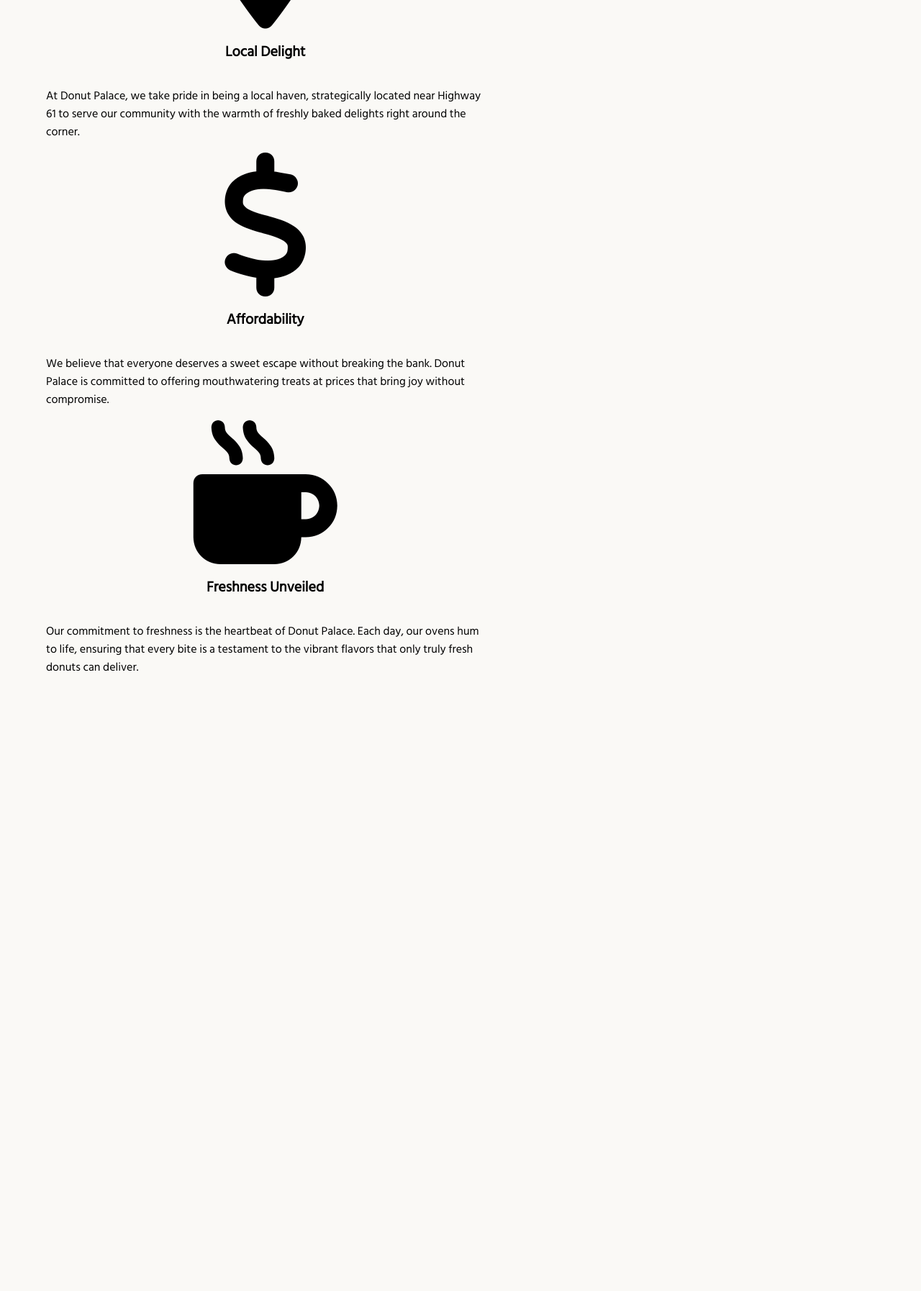
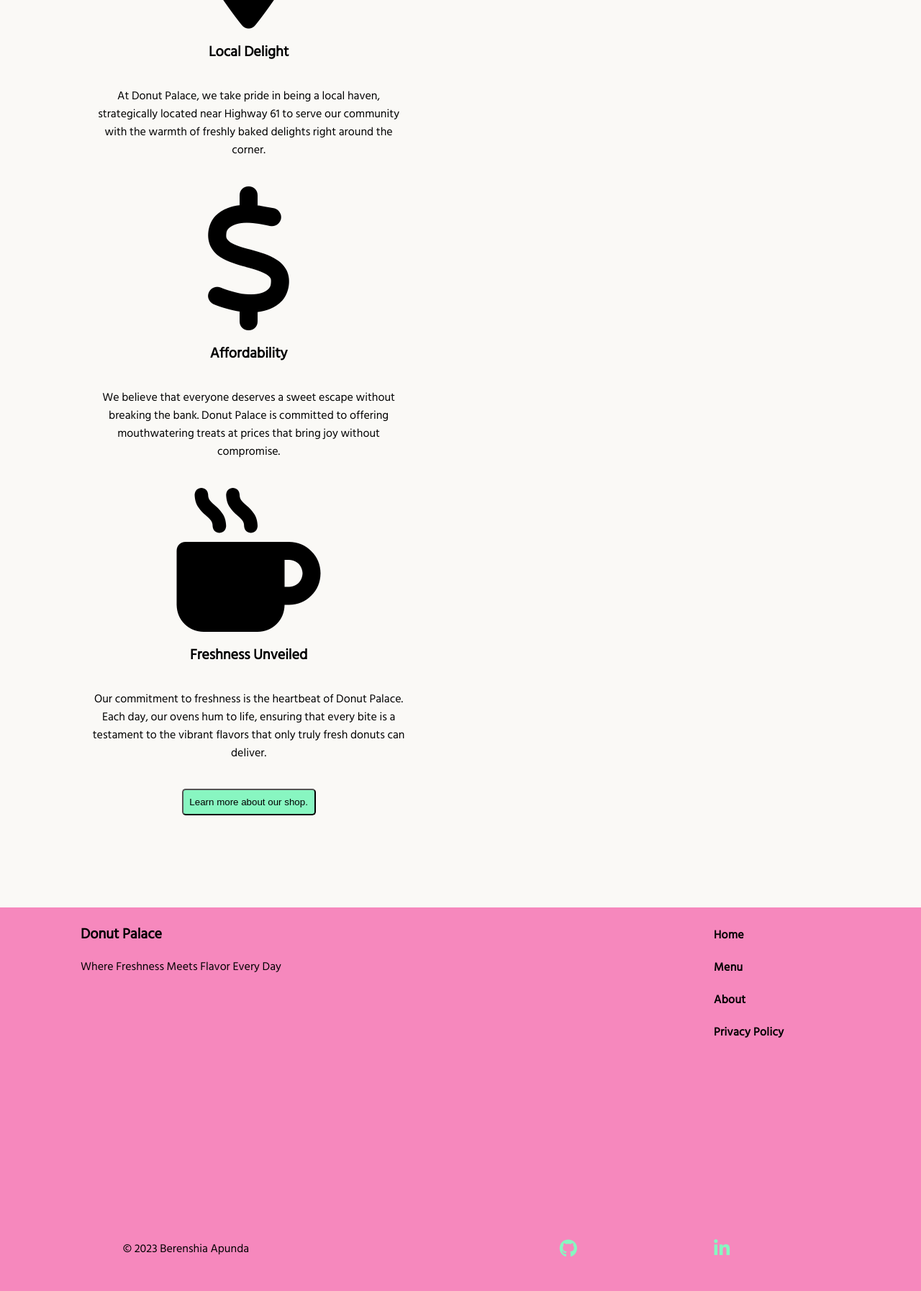
Before and after one commit to berenypanda/Donut-Palace, a PHP site: page / in a window 1280 px wide. Shown: the part 1560-3354 px from the top of the page at 72% size. Before the commit the page ends 2493 px from the top, so only its background shows below. Run offline with PHP 8.4, Linux system fonts and the light colour scheme.

Commit message:
Add footer

```diff
--- a/index.html
+++ b/index.html
@@ -78,6 +78,58 @@
             <h3>Freshness Unveiled</h3>
             <p>Our commitment to freshness is the heartbeat of Donut Palace. Each day, our ovens hum to life, ensuring that every bite is a testament to the vibrant flavors that only truly fresh donuts can deliver.</p>
         </div>
+        <button>Learn more about our shop.</button>
     </div>
+    <div class="bottom-page-2">
+        <footer>
+          <div class="container company-details col-xs-12">
+            <div class="row">
+              <div class="col-md-8 col-lg-4">
+                <h3>Donut Palace</h3>
+                <p>Where Freshness Meets Flavor Every Day</p>
+              </div>
+              <div class="col-md-2 col-lg-2">
+                <ul class="unstyled footer-nav">
+                  <li>
+                    <a href="index.html">Home</a>
+                  </li>
+                  <li>
+                    <a href="case-studies.html">Menu</a>
+                  </li>
+                  <li>
+                    <a href="about-me.html">About</a>
+                  </li>
+                  <li>
+                    <a href="privacy.html">Privacy Policy</a>
+                  </li>
+                </ul>
+              </div>
+            </div>
+          </div>
+          <div class="copyright">
+            <div class="container">
+              <div class="row col-xs-12">
+                <div class="col-xs-12 col-md-5">
+                  <p>&copy; 2023 Berenshia Apunda</p>
+                </div>
+                <div class="col-xs-12 col-md-5">
+                  <ul class="inline social-media">
+                    <li>
+                      <a href="https://github.com/berenypanda" target="_blank">
+                        <i class="fa-brands fa-github"></i>
+                      </a>
+                    </li>
+                    <li>
+                      <a href="https://www.linkedin.com/in/berenshia-apunda" target="_blank">
+                        <i class="fa-brands fa-linkedin-in"></i>
+                      </a>
+                    </li>
+                  </ul>
+                </div>
+              </div>
+            </div>
+          </div>
+        </footer>
+      </div>
 </body>
 </html>
--- a/styles.css
+++ b/styles.css
@@ -605,18 +605,25 @@ max-height: 10vh;}
     display: flex;
     flex-flow: column wrap;
     align-items: center;
-    width: 70ch;
-    margin-left: 5%;
+    text-align: center;
+    width: 50ch;
+    margin-left: 10%;
+    margin-bottom: 10%;
 }
 .about-us-card {
     display: flex;
     flex-flow: column wrap;
     align-items: center;
+    margin-bottom: 5%;
 }
 .about-us-section i {
     font-size: 200px;
 }
-
+.about-us-section button {
+    background-color: var(--accent);
+    padding: 2%;
+    border-radius: 5px;
+}
 /*Menu Styles*/
 
 .category-section, .menu-section {
@@ -677,3 +684,166 @@ form button {
     padding: 2%;
     border-radius: 5px;
 }
+
+/* .bottom-page-1 {
+    width: 100vw;
+    max-width: 100%;
+    display: flex;
+    flex-flow: column wrap;
+    background-color: var(--gray-2);
+} */
+
+/* .bottom-page-1 .bottom-nav {
+    margin: 0 auto;
+    width: 80%;
+} */
+
+.bottom-page-2 {
+    width: 100vw;
+    max-width: 100%;
+    display: flex;
+    flex-flow: column wrap;
+    background-color: var(--secondary);
+    color:var(--font-color-1);
+}
+
+.bottom-page-2 h3, .bottom-page-2 h4, .bottom-page-2 p .bottom-page-2 a, .bottom-page-2 i {
+    color: var(--font-color-1);
+}
+
+footer {
+    margin: 0 auto;
+    width: 80%;
+}
+
+
+.bottom-nav > p {
+    padding: 0;
+}
+.bottom-nav > ul {
+    list-style-type: none;
+    padding: 0;
+    display: flex;
+    flex-flow: column wrap;
+}
+
+.bottom-nav > ul > li {
+    padding-top: 10px;
+    padding-bottom: 10px;
+}
+
+.bottom-nav > ul > li > a {
+    text-decoration: none;
+    margin-top: 5px;
+    background-color: var(--white);
+    color: var(--primary);
+    font-weight: bold;
+    letter-spacing: 0.3px;
+    border: 2px solid var(--accent);
+}
+
+.container.company-details {
+    padding: 0;
+}
+
+ul.unstyled.footer-nav {
+    list-style-type: none;
+    padding: 0;
+    margin-bottom: 20%;
+    display: flex;
+    flex-flow: column wrap;
+}
+
+ul.unstyled.footer-nav > li {
+    padding-top: 10px;
+    padding-bottom: 10px;
+ }
+ul.unstyled.footer-nav > li > a {
+    text-decoration: none;
+    margin-top: 5px;
+    color: var(--white);
+    font-weight: bold;
+    letter-spacing: 0.3px;
+}
+
+ul.unstyled.footer-nav a:hover {
+    color: var(--accent);
+}
+
+
+.col-md-12.col-lg-6 > form {
+    display: flex;
+    flex-flow: column nowrap;
+    align-items: flex-end;
+    justify-content: center;
+    height: 20vh;
+}
+
+.form-group.row .col-sm-12 {
+    padding:0px;
+}
+/* format footer form*/
+
+form .col-xs-12 {
+    padding: 0;
+}
+
+
+#subscribe {
+    padding: 2%;
+}
+.copyright {
+    margin-top: 20%;
+}
+
+.copyright  .row {
+    margin: 0 auto;
+    width: 80%;
+}
+.copyright > .container {
+    padding: 0;
+}
+
+.copyright > .container > .row {
+    margin: 0;
+}
+
+.col-xs-12.col-md-8 {
+    padding: 0;
+}
+
+.col-xs-12.col-md-8 > p {
+    height: 20vh;
+    text-align: center;
+    font-weight: bold;
+}
+
+ul.inline.social-media {
+    list-style-type: none;
+    display: flex;
+    flex-flow: row wrap;
+    justify-content: space-around;
+    padding: 0;
+    font-size: var(--h2-font-size);
+}
+
+.social-media i {color: var(--accent);}
+/*footer for tablets and desktop*/
+@media screen and (min-width: 768px) {
+    .company-details > .row {
+        display: flex;
+        flex-flow: row wrap;
+        justify-content: space-between;
+        align-items: baseline;
+
+    }
+    .copyright .row {
+        display: flex;
+        flex-flow: row nowrap;
+        justify-content: space-around;
+        align-items: center;
+    }
+}
+
+
+/* End of Footer Styles */
```
